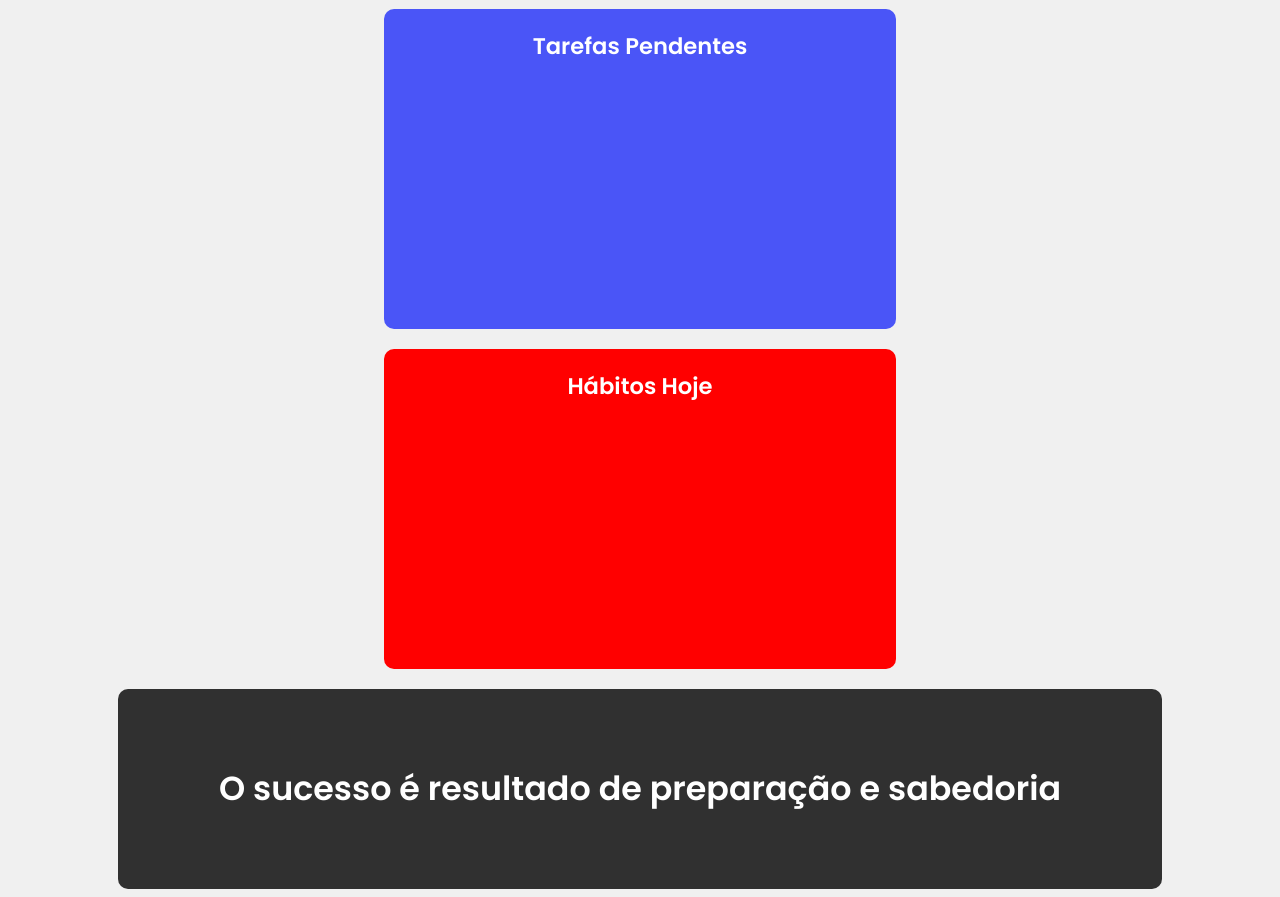
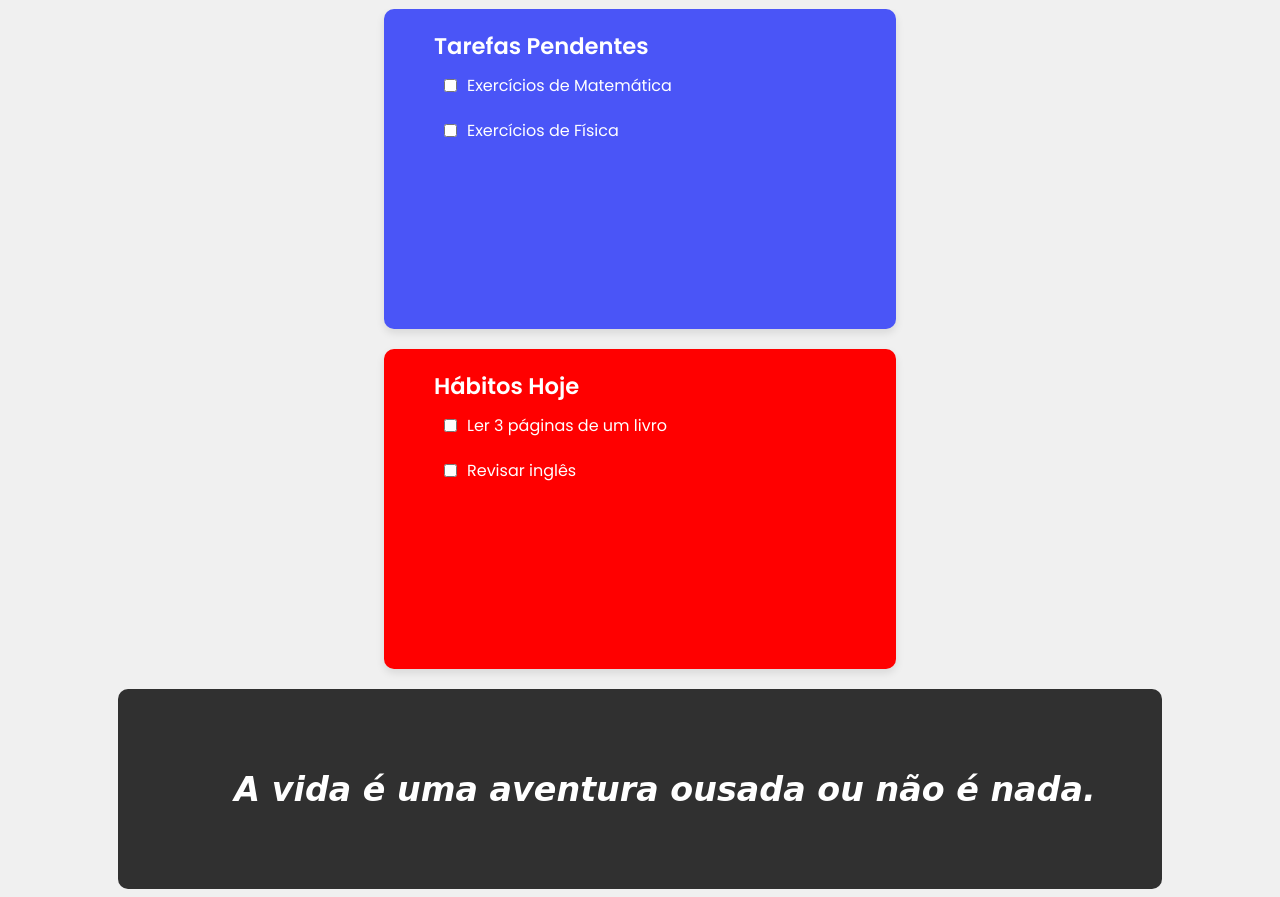
Before and after one commit to Luiz-santos134/TCC-Estuda-, a plain HTML site: page index.html in a window 1280 px wide. Shown: the part 55-952 px from the top of the page. Drawn offline with Linux system fonts and the light colour scheme.

Commit message:
Commit 3
Adicionei os check list, detalhei mais o css e coloquei um icon

```diff
--- a/index.html
+++ b/index.html
@@ -4,13 +4,14 @@
 <head>
     <meta charset="UTF-8">
     <meta name="viewport" content="width=device-width, initial-scale=1.0">
-    <title>Document</title>
+    <title>Estuda+</title>
     <link rel="preconnect" href="https://fonts.googleapis.com">
     <link rel="preconnect" href="https://fonts.gstatic.com" crossorigin>
     <link
         href="https://fonts.googleapis.com/css2?family=Poppins:ital,wght@0,100;0,200;0,300;0,400;0,500;0,600;0,700;0,800;0,900;1,100;1,200;1,300;1,400;1,500;1,600;1,700;1,800;1,900&display=swap"
         rel="stylesheet">
     <link rel="stylesheet" href="style.css">
+    <link rel="shortcut icon" href="logoTCCIcon.png" type="image/x-icon">
     <script src="https://kit.fontawesome.com/83da9facc2.js" crossorigin="anonymous"></script>
 </head>
 
@@ -59,12 +60,32 @@
     </aside>
 
     <main>
-        <div class="tarefas-pendentes">
+        <div class="tarefasPendentes">
             <p>Tarefas Pendentes</p>
+            <div class="itens">
+                <div class="tarefa">
+                    <input type="checkbox">
+                    <p>Exercícios de Matemática</p>
+                </div>
+                <div class="tarefa">
+                    <input type="checkbox">
+                    <p>Exercícios de Física</p>
+                </div>
+            </div>
         </div>
 
         <div class="habitos-hoje">
             <p>Hábitos Hoje</p>
+            <div class="itens">
+                <div class="tarefa">
+                    <input type="checkbox">
+                    <p>Ler 3 páginas de um livro</p>
+                </div>
+                <div class="tarefa">
+                    <input type="checkbox">
+                    <p>Revisar inglês</p>
+                </div>
+            </div>
         </div>
 
         <div class="frase-motivacional">O sucesso é resultado de preparação e sabedoria</div>
--- a/script.js
+++ b/script.js
@@ -20,3 +20,17 @@ function abrirMenu() {
         }, 500); // Espera a animação acabar para esconder
     }
 }
+
+function gerarFrase() {
+    const frases = [
+        "A vida é uma aventura ousada ou não é nada.",
+        "O sucesso é a soma de pequenos esforços repetidos dia após dia.",
+        "A felicidade não é algo pronto. Ela vem de suas próprias ações.",
+        "A única maneira de fazer um excelente trabalho é amar o que você faz.",
+        "A vida é 10% o que acontece conosco e 90% como reagimos a isso."
+    ];
+
+    document.querySelector('.frase-motivacional').innerText = frases[Math.floor(Math.random() * frases.length)];
+}
+
+gerarFrase();
--- a/style.css
+++ b/style.css
@@ -33,6 +33,7 @@ header {
     flex-direction: row;
     height: 8dvh;
     align-items: center;
+    z-index: 20;
 }
 
 header p {
@@ -84,23 +85,28 @@ main {
     margin: 0 auto;
 }
 
-.tarefas-pendentes,
+.tarefasPendentes,
 .habitos-hoje,
 .frase-motivacional {
+    position: relative;
     display: flex;
-    justify-content: center;
+    justify-content: flex-start;
+    padding-left: 50px;
+    flex-direction: column;
     height: 200px;
     color: white;
     font-size: 17pt;
     font-weight: 600;
     border-radius: 10px;
+    top: 0;
 }
 
-.tarefas-pendentes {
+.tarefasPendentes {
     background-color: rgb(74, 85, 247);
     width: 40vw;
     height: 40dvh;
     padding-top: 20px;
+    box-shadow: 0 4px 8px rgba(0, 0, 0, 0.1);
 }
 
 .habitos-hoje {
@@ -108,6 +114,7 @@ main {
     width: 40vw;
     height: 40dvh;
     padding-top: 20px;
+    box-shadow: 0 4px 8px rgba(0, 0, 0, 0.1);
 }
 
 .frase-motivacional {
@@ -116,6 +123,30 @@ main {
     height: 25dvh;
     align-items: center;
     font-size: 25pt;
+    justify-content: center;
+    text-align: center;
+    font-style: italic;
+    font-family: cursive;
+}
+
+.itens {
+    width: 100%;
+    height: 100%;
+    display: flex;
+    flex-direction: column;
+}
+
+.tarefa {
+    display: flex;
+    justify-content: flex-start;
+    align-items: center;
+    padding: 10px;
+    gap: 10px;
+}
+
+.tarefa p {
+    font-size: 12pt;
+    font-weight: 400;
 }
 
 .interesses {
@@ -227,7 +258,7 @@ main {
         gap: 10px;
     }
 
-    .tarefas-pendentes,
+    .tarefasPendentes,
     .habitos-hoje {
         width: 40vw;
     }
```
Also changed, not shown: logoTCCIcon.png (added).
